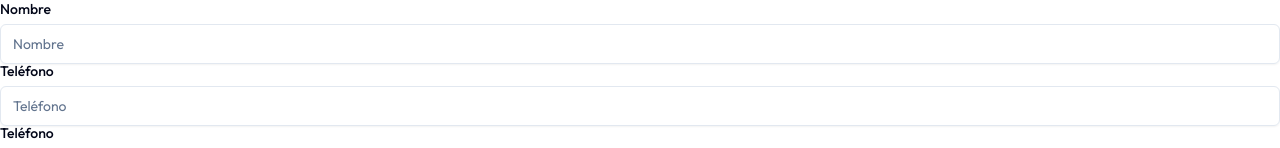
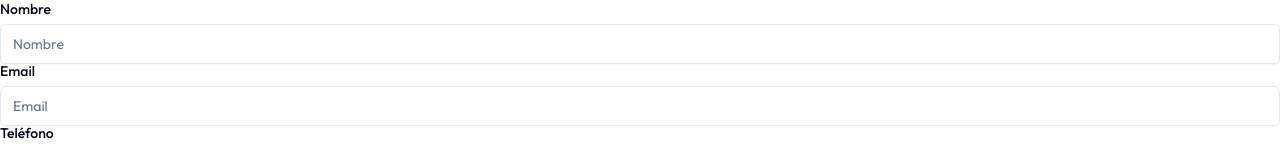
Before and after one commit to OsmarPE/pharmecy, a React (Vite) app: page /contacts in a window 1280 px wide. Shown: the part 787-935 px from the top of the page. Built offline with nearby package versions, Linux system fonts and the light colour scheme; no server answers.

Commit message:
fixed: raname input telefono to email

```diff
--- a/src/pages/main/Contacts.tsx
+++ b/src/pages/main/Contacts.tsx
@@ -45,7 +45,7 @@ export default function Contacts() {
                                         <InputForm control={form.control} placeholder="Nombre" name="name" label="Nombre" />
                                     </div>
                                     <div className="form__item">
-                                        <InputForm control={form.control} placeholder="Teléfono" name="phone" label="Teléfono" />
+                                        <InputForm control={form.control} placeholder="Email" name="email" label="Email" />
                                     </div>
                                 </div>
                                 <div className="form__row">
```
